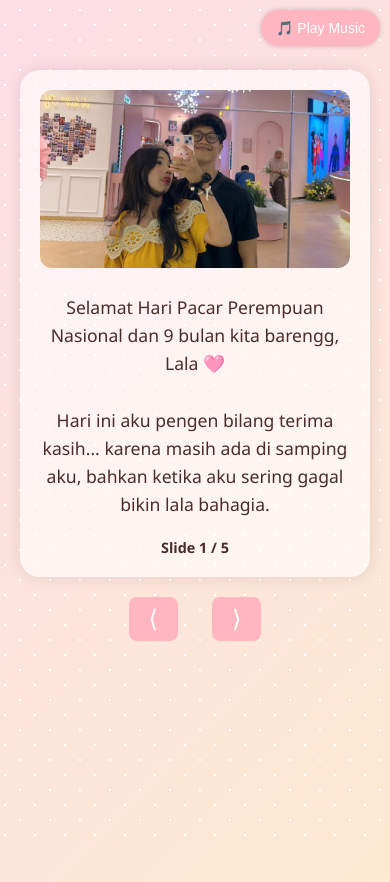
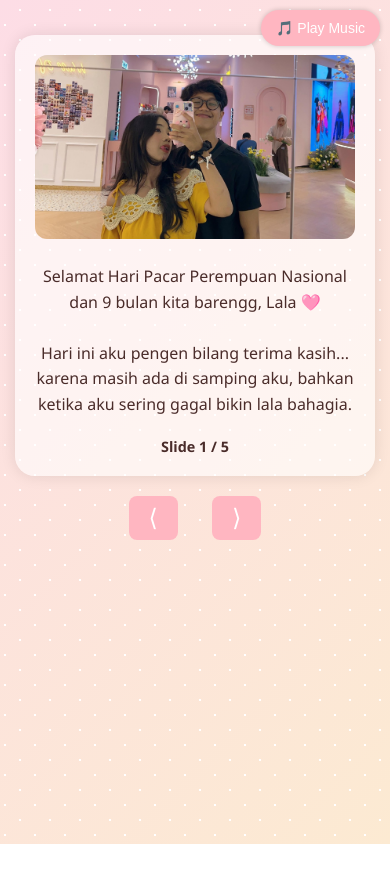
Before and after one commit to dycal02/haripacar, a plain HTML site: page index.html in a window 390 px wide. After the commit the page ends 844 px from the top, so only its background shows below. Drawn offline with Linux system fonts and the light colour scheme.

Commit message:
perbaikan responsive

```diff
--- a/index.html
+++ b/index.html
@@ -11,13 +11,16 @@
     box-sizing: border-box;
   }
 
-    body {
+  html, body {
     font-family: 'Segoe UI', sans-serif;
     background: linear-gradient(135deg, #fddde6, #fcead2);
     color: #4a2c2a;
-      overflow: hidden;
+    min-height: 100vh;
+    overflow-x: hidden;
+  }
+
+  body {
     position: relative;
-      min-height: 100vh;
   }
 
   /* ⭐ Efek bintang */
@@ -35,6 +38,7 @@
     left: 0;
     animation: moveStars 100s linear infinite;
     z-index: 0;
+    pointer-events: none;
   }
 
   @keyframes moveStars {
@@ -44,7 +48,7 @@
 
   .container {
     max-width: 700px;
-      margin: 50px auto;
+    margin: 80px auto;
     padding: 20px;
     position: relative;
     z-index: 2;
@@ -129,7 +133,23 @@
   .music-button:hover {
     background: #ff94ac;
   }
+
+  @media (max-width: 768px) {
+    .slide-img {
+      max-height: 250px;
+    }
+
+    .container {
+      margin: 20px auto;
+      padding: 15px;
+    }
+
+    p {
+      font-size: 1rem;
+    }
+  }
 </style>
+
 </head>
 <body>
 
```
Lines whose indentation alone changed are shown as unchanged.
